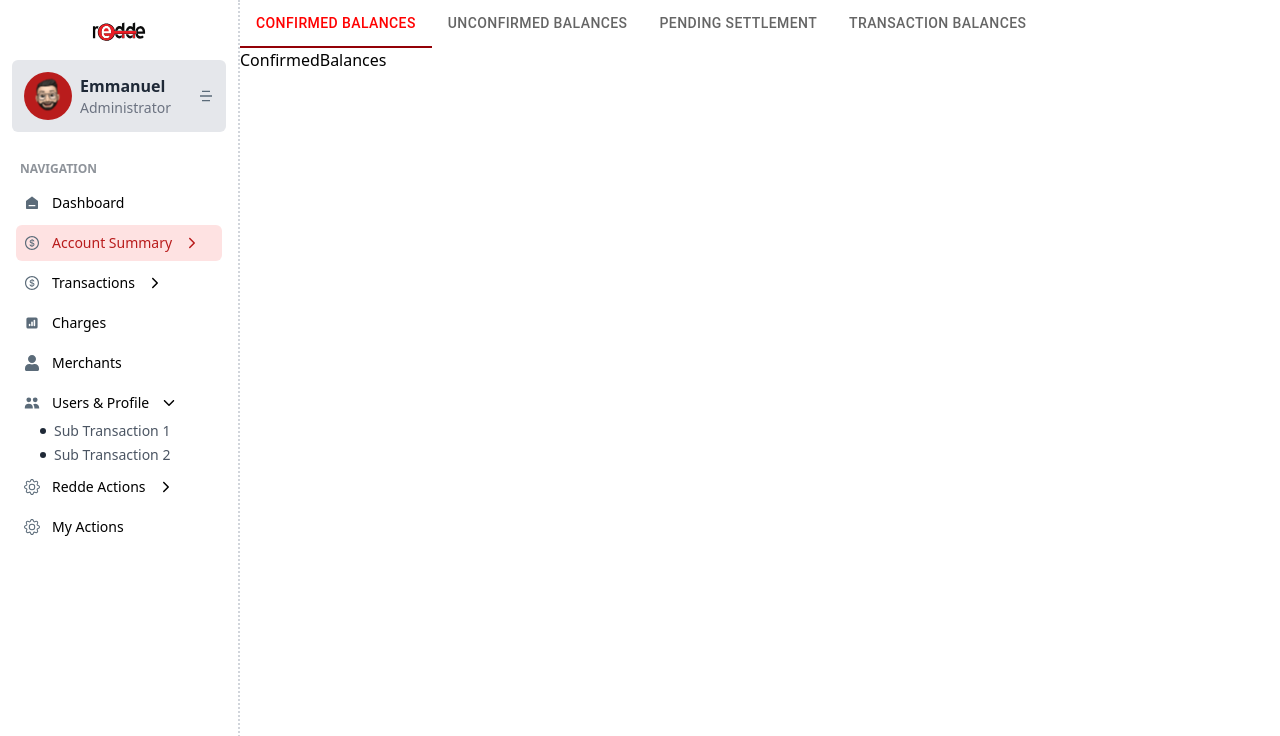
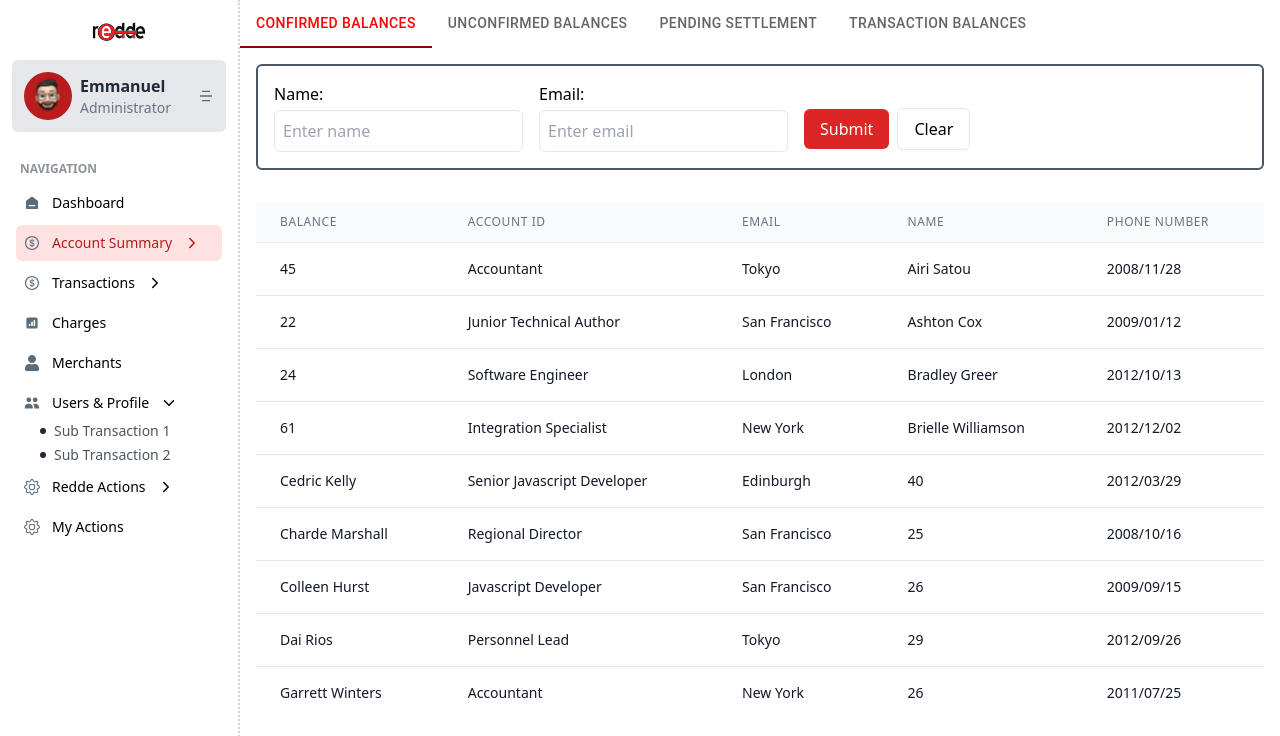
Before and after one commit to ellie-ctrl35/myapp, a React (Create React App) app: page /account-summary/confirmed-balances in a window 1280 px wide. Shown: the top 736 px of the page. Built offline with nearby package versions, Linux system fonts and the light colour scheme.

Commit message:
Chore: SearchBar and table Created

```diff
--- a/src/pages/AccountSummary/ConfirmedBalances.jsx
+++ b/src/pages/AccountSummary/ConfirmedBalances.jsx
@@ -1,8 +1,13 @@
 import React from 'react'
+import SearchBar from './components/SearchBar'
+import TableComponent from './components/TableComponent'
 
 const ConfirmedBalances = () => {
   return (
-    <div>ConfirmedBalances</div>
+    <div className='w-full flex flex-col px-4 pt-4'>
+<SearchBar />
+<TableComponent />
+    </div>
   )
 }
 
--- a/src/pages/AccountSummary/PendingSettlement.jsx
+++ b/src/pages/AccountSummary/PendingSettlement.jsx
@@ -2,7 +2,12 @@ import React from 'react'
 
 const PendingSettlement = () => {
   return (
-    <div>PendingSettlement</div>
+    <div className='w-full px-4 pt-4'>
+       <div className="border-2 border-gray-600 rounded-md p-4">
+      <h2 className="text-lg font-semibold">AMOUNT OWED FROM BRANDS</h2>
+      <p className="text-sm text-red-600">Note: Report does not include today's transactions</p>
+    </div>
+    </div>
   )
 }
 
--- a/src/pages/AccountSummary/TransactionBalances.jsx
+++ b/src/pages/AccountSummary/TransactionBalances.jsx
@@ -2,7 +2,12 @@ import React from 'react'
 
 const TransactionBalances = () => {
   return (
-    <div>TransactionBalances</div>
+    <div className='w-full px-4 pt-4'>
+      <div className="border-2 border-gray-600 rounded-md p-4">
+      <h2 className="text-lg font-semibold">AMOUNT OWED FROM BRANDS</h2>
+      <p className="text-sm text-red-600">Note: Report does not include today's transactions</p>
+    </div>
+    </div>
   )
 }
 
--- a/src/pages/AccountSummary/UnConfirmations.jsx
+++ b/src/pages/AccountSummary/UnConfirmations.jsx
@@ -1,8 +1,13 @@
 import React from 'react'
+import SearchBar from './components/SearchBar'
+import TableComponent from './components/TableComponent'
 
 const UnConfirmations = () => {
   return (
-    <div>UnConfirmations</div>
+    <div className='px-4 pt-4'>
+      <SearchBar/>
+      <TableComponent/>
+    </div>
   )
 }
 
--- /dev/null
+++ b/src/pages/AccountSummary/components/SearchBar.js
@@ -0,0 +1,49 @@
+import React, { useState } from 'react';
+
+const SearchBar = () => {
+  const [name, setName] = useState('');
+  const [email, setEmail] = useState('');
+
+  const handleSubmit = (e) => {
+    e.preventDefault();
+    // Handle the form submission
+    console.log('Name:', name);
+    console.log('Email:', email);
+  };
+
+  const handleClear = () => {
+    setName('');
+    setEmail('');
+  };
+
+  return (
+    <form onSubmit={handleSubmit} className="flex items-center border-2 border-gray-600 p-4 rounded-md">
+      <div className="flex flex-col mr-4">
+        <label htmlFor="name" className="mb-1">Name:</label>
+        <input
+          type="text"
+          id="name"
+          value={name}
+          onChange={(e) => setName(e.target.value)}
+          placeholder="Enter name"
+          className="p-2 border rounded-md"
+        />
+      </div>
+      <div className="flex flex-col mr-4">
+        <label htmlFor="email" className="mb-1">Email:</label>
+        <input
+          type="email"
+          id="email"
+          value={email}
+          onChange={(e) => setEmail(e.target.value)}
+          placeholder="Enter email"
+          className="p-2 border rounded-md"
+        />
+      </div>
+      <button type="submit" className="py-2 px-4 mt-6 bg-red-600 text-white rounded-md mr-2">Submit</button>
+      <button type="button" onClick={handleClear} className="py-2 px-4 mt-6 bg-white border rounded-md">Clear</button>
+    </form>
+  );
+};
+
+export default SearchBar;
--- /dev/null
+++ b/src/pages/AccountSummary/components/TableComponent.js
@@ -0,0 +1,44 @@
+import React from 'react';
+
+const data = [
+  { balance: 45, accountID: 'Accountant', email: 'Tokyo', name: "Airi Satou", phoneNumber: '2008/11/28' },
+  { balance: 22, accountID: 'Junior Technical Author', email: 'San Francisco', name: 'Ashton Cox', phoneNumber: '2009/01/12' },
+  { balance: 24, accountID: 'Software Engineer', email: 'London', name: 'Bradley Greer', phoneNumber: '2012/10/13' },
+  { balance: 61, accountID: 'Integration Specialist', email: 'New York', name: 'Brielle Williamson', phoneNumber: '2012/12/02' },
+  { balance: 'Cedric Kelly', accountID: 'Senior Javascript Developer', email: 'Edinburgh', name: 40, phoneNumber: '2012/03/29' },
+  { balance: 'Charde Marshall', accountID: 'Regional Director', email: 'San Francisco', name: 25, phoneNumber: '2008/10/16' },
+  { balance: 'Colleen Hurst', accountID: 'Javascript Developer', email: 'San Francisco', name: 26, phoneNumber: '2009/09/15' },
+  { balance: 'Dai Rios', accountID: 'Personnel Lead', email: 'Tokyo', name: 29, phoneNumber: '2012/09/26' },
+  { balance: 'Garrett Winters', accountID: 'Accountant', email: 'New York', name: 26, phoneNumber: '2011/07/25' }
+];
+
+const TableComponent = () => {
+  return (
+    <div className="overflow-x-auto mt-8">
+      <table className="min-w-full divide-y divide-gray-200">
+        <thead className="bg-gray-50">
+          <tr>
+            <th className="px-6 py-3 text-left text-xs font-medium text-gray-500 uppercase tracking-wider">Balance</th>
+            <th className="px-6 py-3 text-left text-xs font-medium text-gray-500 uppercase tracking-wider">Account ID</th>
+            <th className="px-6 py-3 text-left text-xs font-medium text-gray-500 uppercase tracking-wider">Email</th>
+            <th className="px-6 py-3 text-left text-xs font-medium text-gray-500 uppercase tracking-wider">Name</th>
+            <th className="px-6 py-3 text-left text-xs font-medium text-gray-500 uppercase tracking-wider">Phone Number</th>
+          </tr>
+        </thead>
+        <tbody className="bg-white divide-y divide-gray-200">
+          {data.map((item, index) => (
+            <tr key={index}>
+              <td className="px-6 py-4 whitespace-nowrap text-sm text-gray-900">{item.balance}</td>
+              <td className="px-6 py-4 whitespace-nowrap text-sm text-gray-900">{item.accountID}</td>
+              <td className="px-6 py-4 whitespace-nowrap text-sm text-gray-900">{item.email}</td>
+              <td className="px-6 py-4 whitespace-nowrap text-sm text-gray-900">{item.name}</td>
+              <td className="px-6 py-4 whitespace-nowrap text-sm text-gray-900">{item.phoneNumber}</td>
+            </tr>
+          ))}
+        </tbody>
+      </table>
+    </div>
+  );
+};
+
+export default TableComponent;
```
